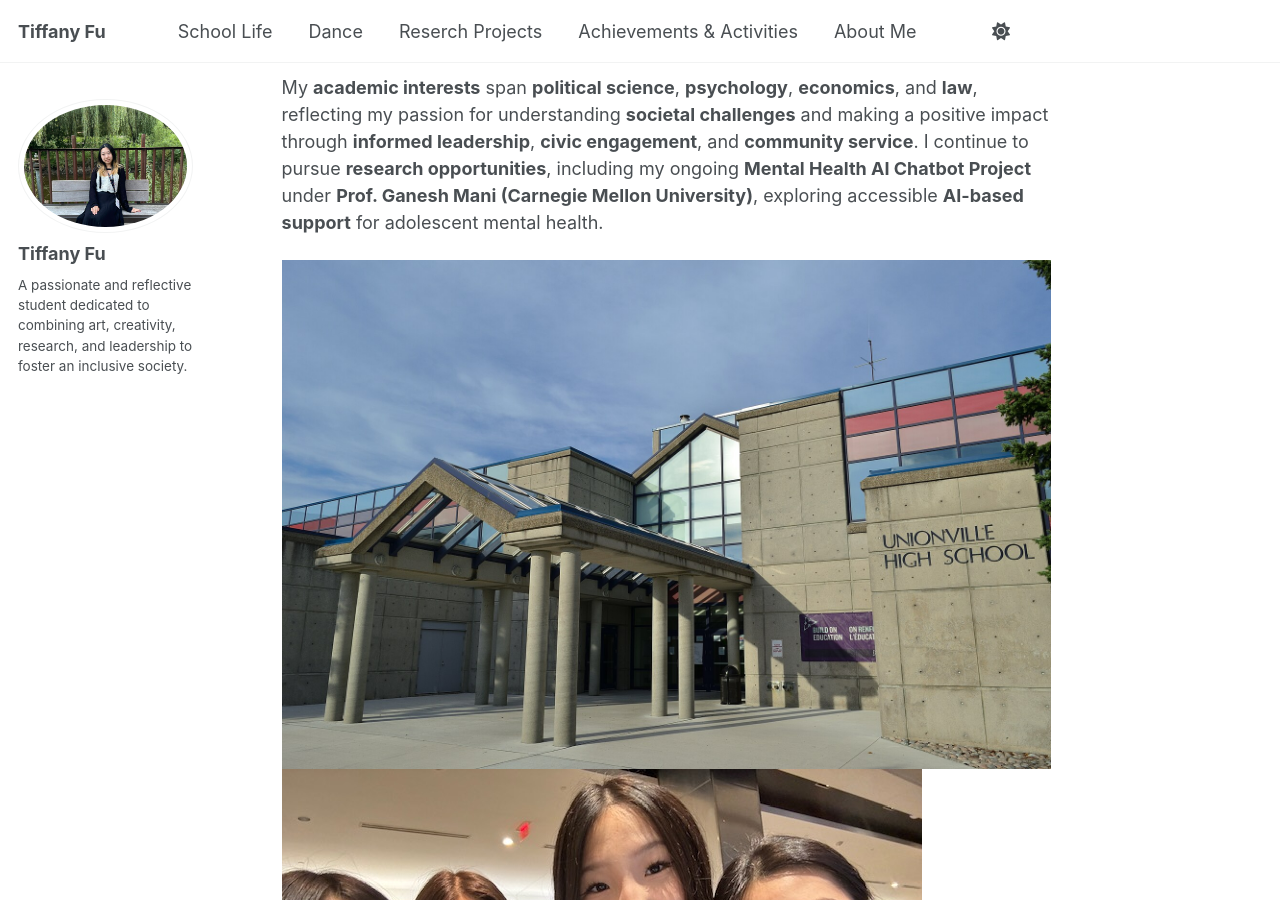
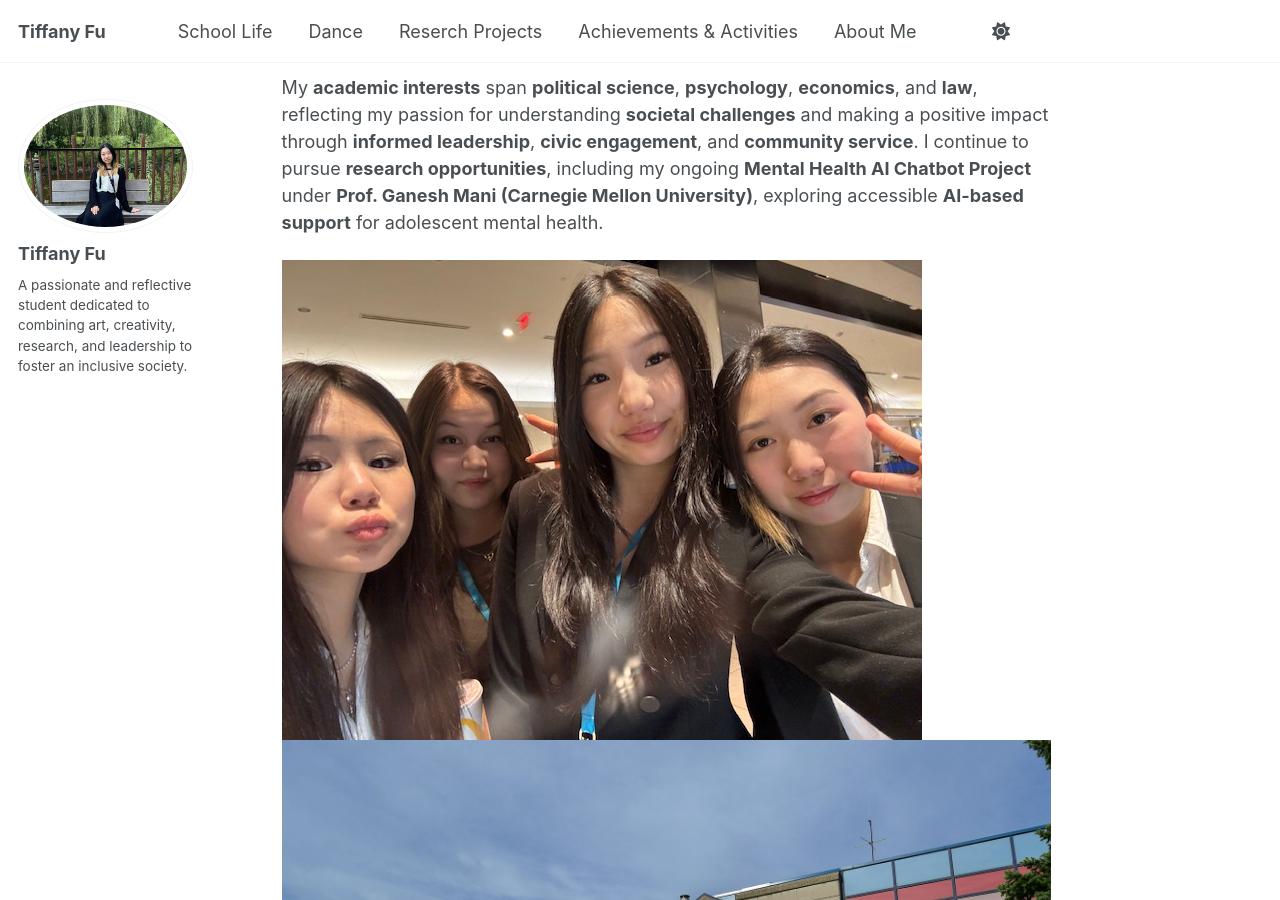
Before and after one commit to TiffanyJTFu/TiffanyTestWeb, a Jekyll site: the page built from _publications/SchoolLife.md, in a window 1280 px wide and 900 px high, scrolled down 913 px. Built offline with Jekyll 4.4.1, drawn with Linux system fonts in a browser that asks for light colours; a script that is not in the unit is left out.

Commit message:
Rearrange image order in SchoolLife.md
Reordered images in SchoolLife.md to display the UHS image after the MUN image.

```diff
--- a/_publications/SchoolLife.md
+++ b/_publications/SchoolLife.md
@@ -17,5 +17,5 @@ I am also an active member of my school’s **Dessert Club**, where I am the mos
 
 My **academic interests** span **political science**, **psychology**, **economics**, and **law**, reflecting my passion for understanding **societal challenges** and making a positive impact through **informed leadership**, **civic engagement**, and **community service**. I continue to pursue **research opportunities**, including my ongoing **Mental Health AI Chatbot Project** under **Prof. Ganesh Mani (Carnegie Mellon University)**, exploring accessible **AI-based support** for adolescent mental health.
 
+![mun](https://www.tiffu.ca/images/mun.jpg)
 ![mun](https://www.tiffu.ca/images/uhs.jpg)
-![mun](https://www.tiffu.ca/images/mun.jpg)
```
